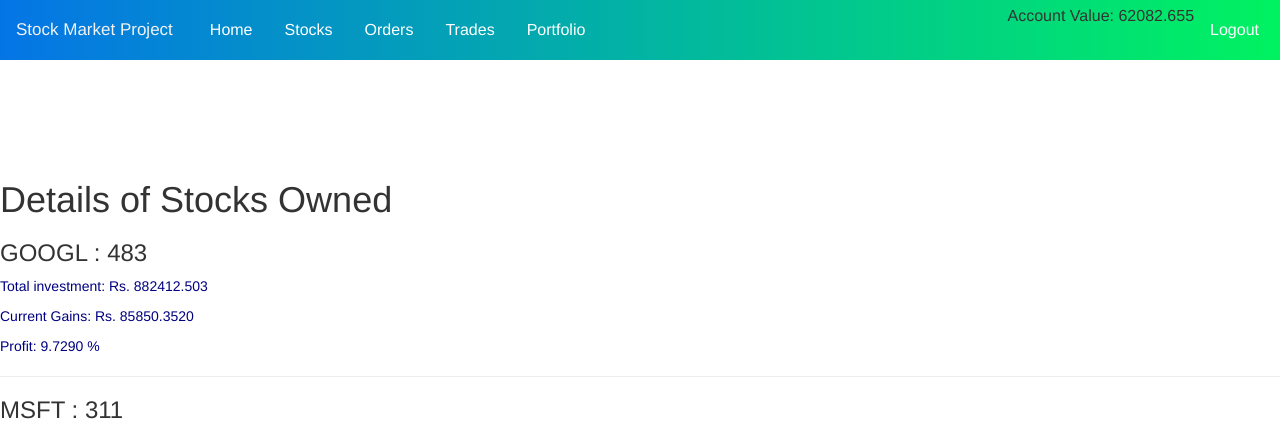
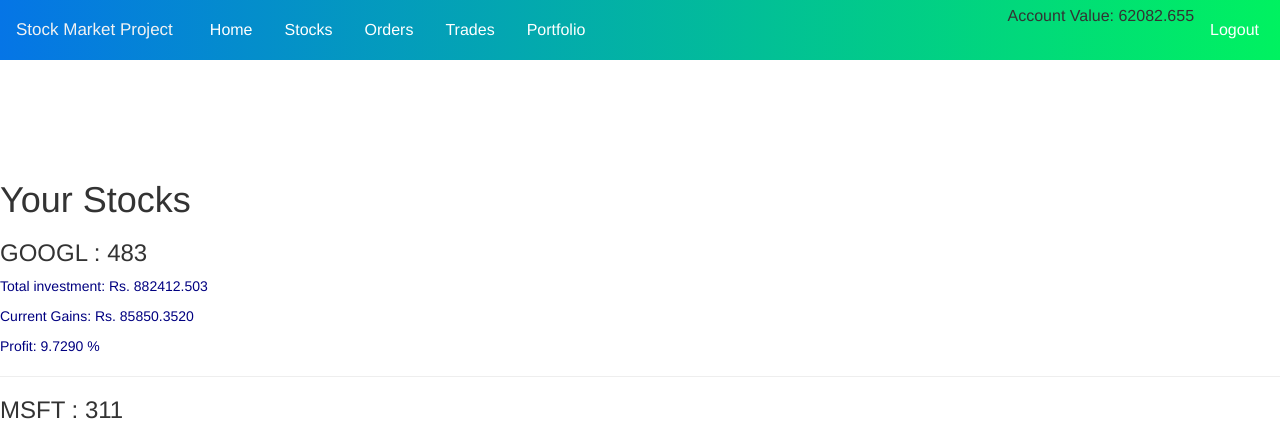
Before and after one commit to geegatomar/DESIS-Project-Stock-Market-Simulator, a Django app: page /trades/view-portfolio/ in a window 1280 px wide. Shown: the top 423 px of the page. Run offline with Django 4.2, Linux system fonts and the light colour scheme; a user stored in the database is signed in; data comes from the database, SQL or seed files in the repository; both versions use the stored data as it was after the commit; some libraries are stand-ins or nearby versions.

Commit message:
Minor changes

```diff
--- a/desisstockmarket/trades/templates/trades/shares.html
+++ b/desisstockmarket/trades/templates/trades/shares.html
@@ -36,7 +36,7 @@
         </ul>
 	</div>
 
-<h1> Details of Stocks Owned </h1>
+<h1> Your Stocks </h1>
 <div>
     {% for key, val in stocks_owned.items %}
         {% if val %}
--- a/desisstockmarket/trades/templates/trades/trades.html
+++ b/desisstockmarket/trades/templates/trades/trades.html
@@ -36,7 +36,7 @@
         </ul>
 	</div>
 
-<h1> Trades Page </h1>
+<h1> Trades </h1>
 <div>
     {% for trade in trades %}
         <div>
```
Also changed, not shown: desisstockmarket/db.sqlite3.
